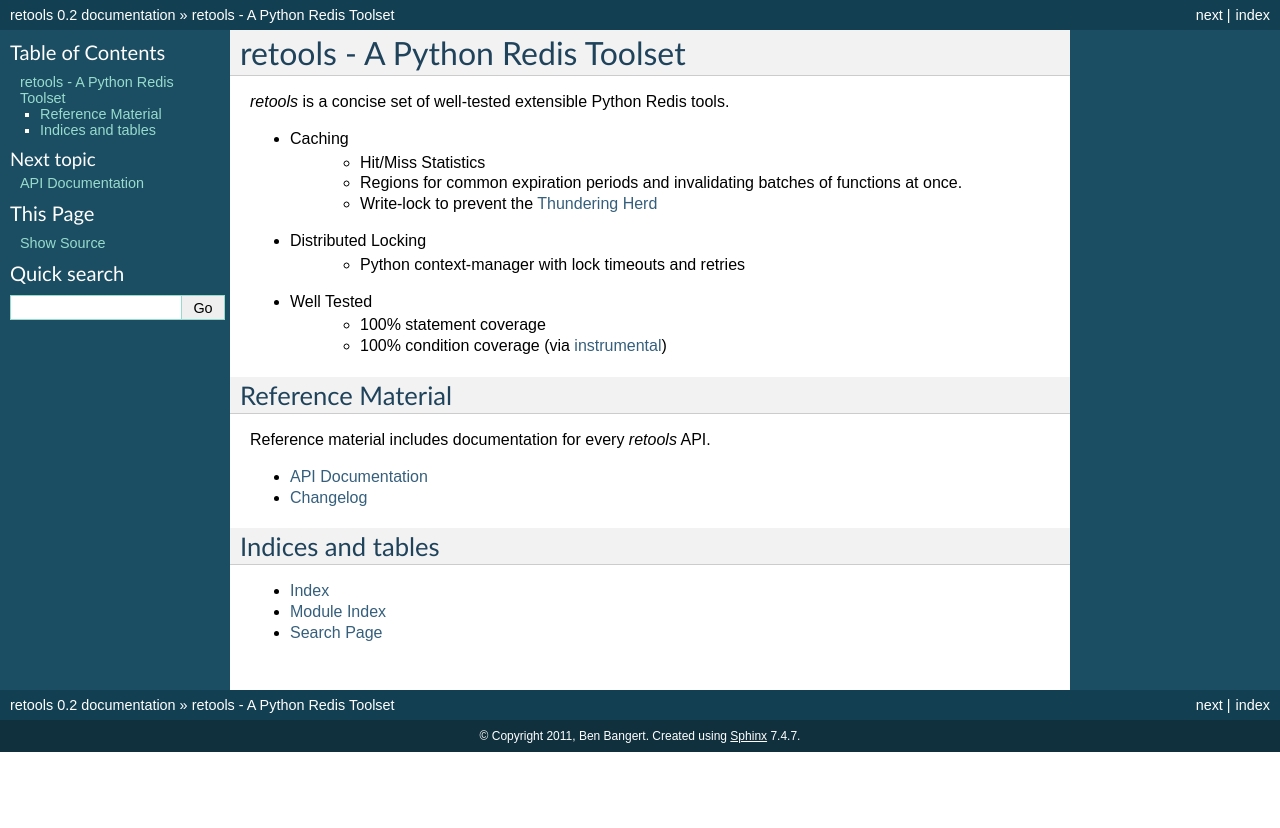
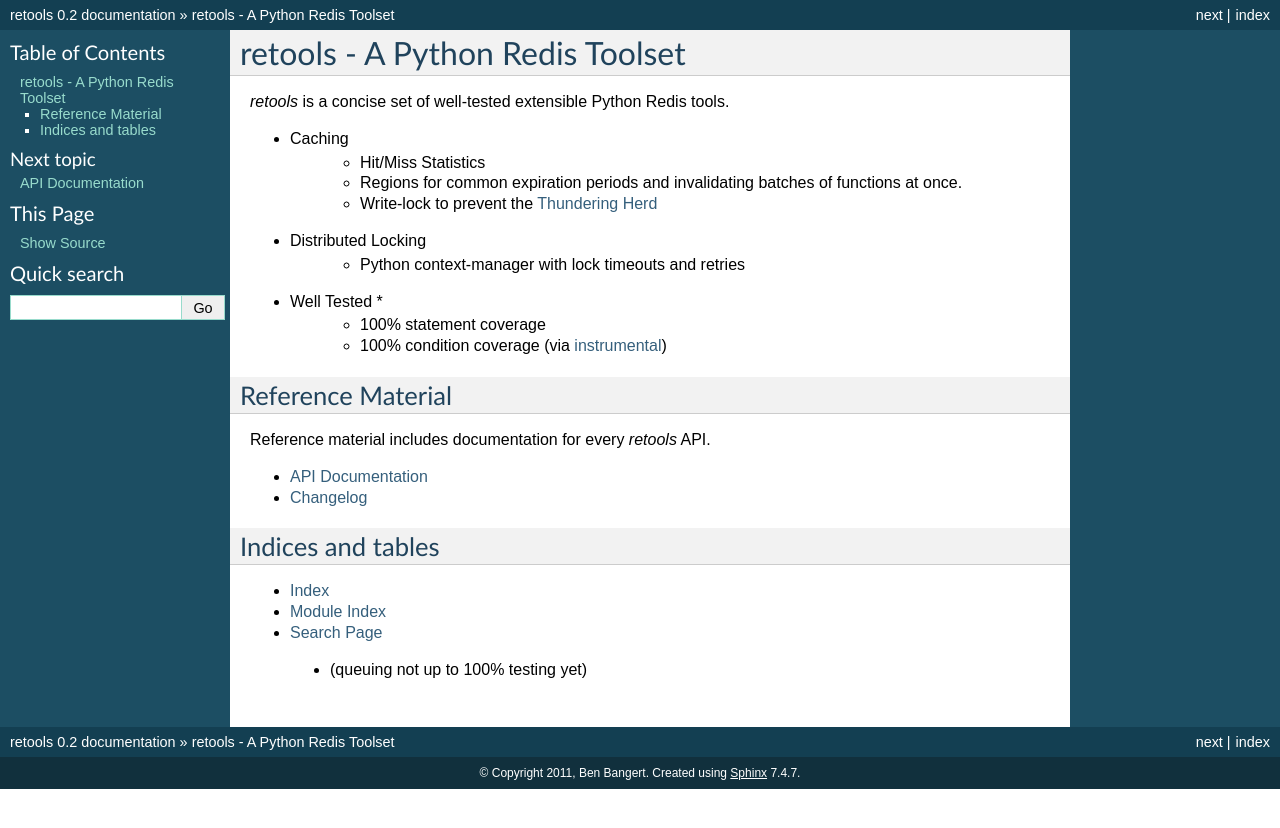
Before and after one commit to bbangert/retools, a Sphinx documentation site: the page built from docs/index.rst, in a window 1280 px wide. Shown: the top 828 px of the page. Built offline with Sphinx 7.4.7, drawn with Linux system fonts in a browser that asks for light colours.

Commit message:
doc updates

```diff
--- a/CHANGES.rst
+++ b/CHANGES.rst
@@ -3,7 +3,7 @@
 =========
 
 
-0.2 (01/10/2012)
+0.2 (02/01/2012)
 ================
 
 Bug Fixes
--- a/docs/index.rst
+++ b/docs/index.rst
@@ -13,7 +13,7 @@
     - Write-lock to prevent the `Thundering Herd`_
 - Distributed Locking
     - Python context-manager with lock timeouts and retries
-- Well Tested
+- Well Tested *
     - 100% statement coverage
     - 100% condition coverage (via instrumental_)
 
@@ -38,5 +38,7 @@
 * :ref:`search`
 
 
+ * (queuing not up to 100% testing yet)
+
 .. _`Thundering Herd`: http://en.wikipedia.org/wiki/Thundering_herd_problem
 .. _instrumental: http://pypi.python.org/pypi/instrumental
```
